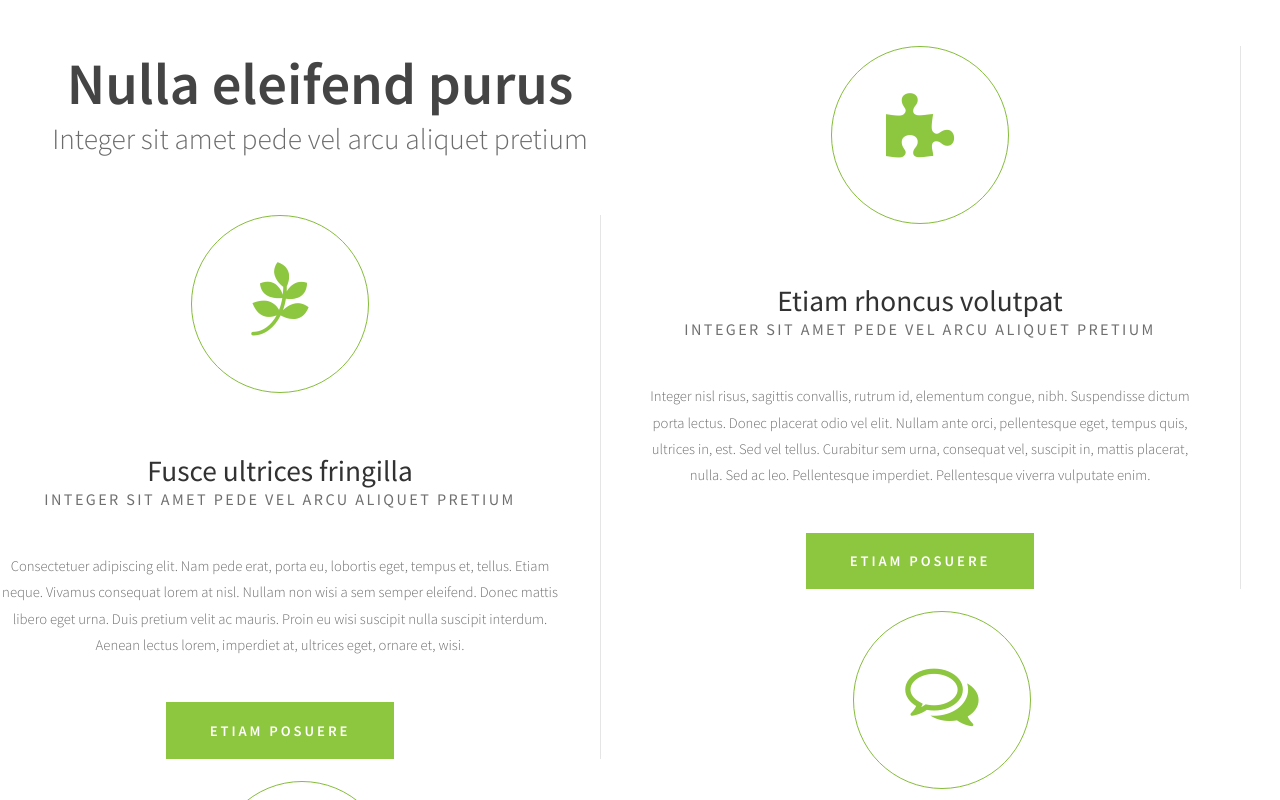
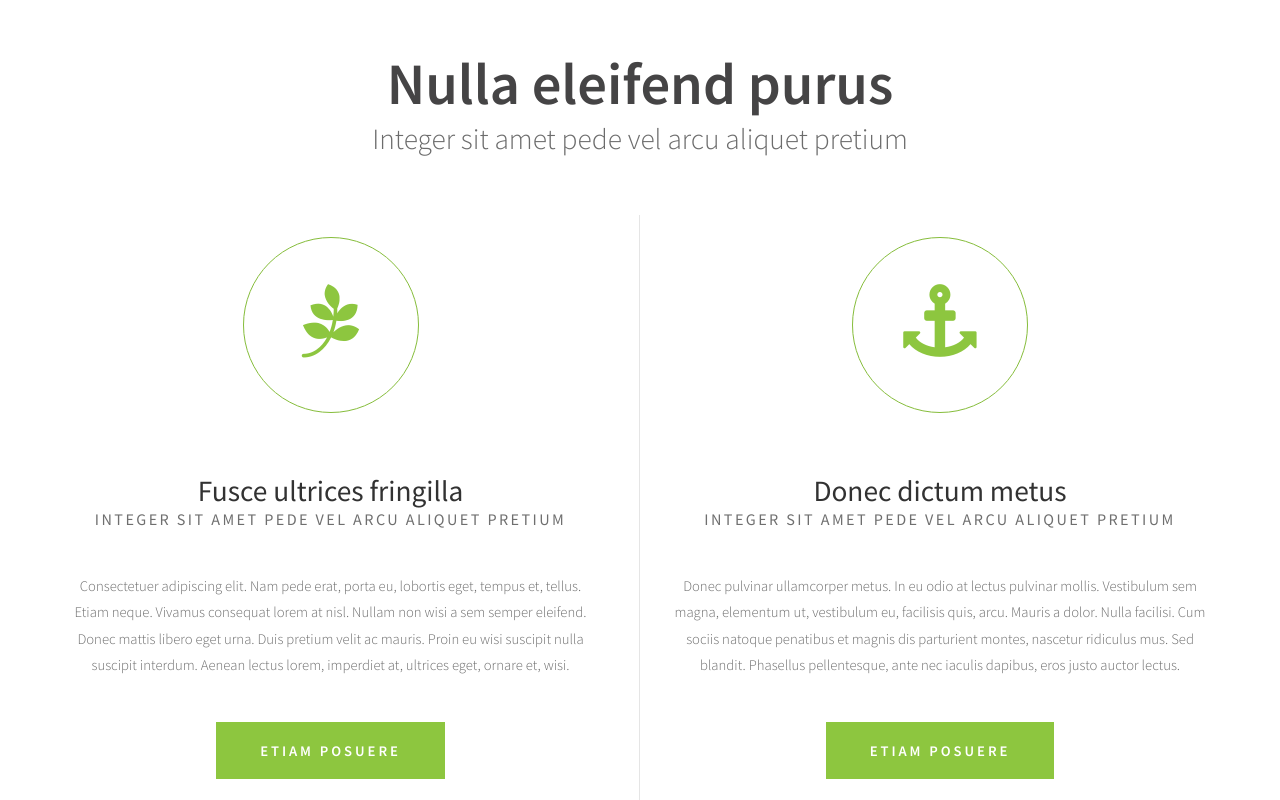
Before and after one commit to YuliyaBond/-imposition, a plain HTML site: page index.html in a window 1280 px wide. Shown: the part 920-1720 px from the top of the page. Drawn offline with Linux system fonts and the light colour scheme.

Commit message:
fix content

```diff
--- a/default.css
+++ b/default.css
@@ -1,4 +1,7 @@
 
+* {
+	box-sizing: border-box;
+}
 html, body
 {
 	height: 100%;
@@ -538,7 +541,8 @@ ul.contact li a.icon-rss:before
 {
 	background: #FFF;
 	display: flex;
-	flex-wrap: wrap;
+	justify-content: center;
+	text-align: center;
 }
 
 .page
@@ -636,9 +640,6 @@ ul.contact li a.icon-rss:before
 	overflow: hidden;
 	padding: 10em 0em;
 	background: #FFF;
-	text-align: center;
-	display: flex;
-	 flex-direction: row;
 }
 
 .featured
@@ -649,6 +650,7 @@ ul.contact li a.icon-rss:before
 .featured .main-title
 {
 	margin-bottom: 4em;
+  flex: 1 1 100%;
 }
 
 .featured .main-title h2
@@ -908,6 +910,8 @@ ul.contact li a.icon-rss:before
 	margin-bottom: 5em;
 	padding-bottom: 5em;
 	border-bottom: 1px solid rgba(0,0,0,.1);
+	display: flex;
+	flex-wrap: wrap;
 }
 
 .extra2 .button
@@ -928,7 +932,9 @@ ul.contact li a.icon-rss:before
 .extra2 .ebox1,
 .extra2 .ebox2
 {
-	width: 560px;
+  padding: 1.5em;
+	margin-bottom: 1.5em;
+	/* width: 560px; */
 }
 
 .extra2  .ebox1
@@ -936,10 +942,12 @@ ul.contact li a.icon-rss:before
 	/*float: left;*/
 	padding-right: 40px;
 	border-right: 1px solid rgba(0,0,0,.1);
+  flex: 0 0 50%;
 }
 
 .extra2 .ebox2
 {
-	margin: 1.5em;
+	/* margin: 1.5em; */
+  flex: 0 0 50%;
 	/*float: right;*/
 }
--- a/index.html
+++ b/index.html
@@ -54,34 +54,38 @@ Released   : 20131202
 		<div class="featured extra2 margin-btm container">
 			<div class="main-title">
 				<h2>Nulla eleifend purus</h2>
-				<span class="byline">Integer sit amet pede vel arcu aliquet pretium</span> </div>
+				<span class="byline">Integer sit amet pede vel arcu aliquet pretium</span>
+			</div>
 
 			<div class="ebox1"> <span class="fa fa-pagelines"></span>
 				<div class="title">
 					<h2>Fusce ultrices fringilla</h2>
 					<span class="byline">Integer sit amet pede vel arcu aliquet pretium</span> </div>
 				<p>Consectetuer adipiscing elit. Nam pede erat, porta eu, lobortis eget, tempus et, tellus. Etiam neque. Vivamus consequat lorem at nisl. Nullam non wisi a sem semper eleifend. Donec mattis libero eget urna. Duis pretium velit ac mauris. Proin eu wisi suscipit nulla suscipit interdum. Aenean lectus lorem, imperdiet at, ultrices eget, ornare et, wisi. </p>
-				<a href="#" class="button">Etiam posuere</a> </div>
+				<a href="#" class="button">Etiam posuere</a>
+			</div>
 			<div class="ebox2"> <span class="fa fa-anchor"></span>
 				<div class="title">
 					<h2>Donec dictum metus</h2>
 					<span class="byline">Integer sit amet pede vel arcu aliquet pretium</span> </div>
 				<p>Donec pulvinar ullamcorper metus. In eu odio at lectus pulvinar mollis. Vestibulum sem magna, elementum ut, vestibulum eu, facilisis quis, arcu. Mauris a dolor. Nulla facilisi. Cum sociis natoque penatibus et magnis dis parturient montes, nascetur ridiculus mus. Sed blandit. Phasellus pellentesque, ante nec iaculis dapibus, eros justo auctor lectus.</p>
-				<a href="#" class="button">Etiam posuere</a> </div>
-		</div>
-		<div class="extra2 container">
+				<a href="#" class="button">Etiam posuere</a>
+			</div>
+
 			<div class="ebox1"> <span class="fa fa-puzzle-piece"></span>
 				<div class="title">
 					<h2>Etiam rhoncus volutpat</h2>
 					<span class="byline">Integer sit amet pede vel arcu aliquet pretium</span> </div>
 				<p>Integer nisl risus, sagittis convallis, rutrum id, elementum congue, nibh. Suspendisse dictum porta lectus. Donec placerat odio vel elit. Nullam ante orci, pellentesque eget, tempus quis, ultrices in, est. Sed vel tellus. Curabitur sem urna, consequat vel, suscipit in, mattis placerat, nulla. Sed ac leo. Pellentesque imperdiet. Pellentesque viverra vulputate enim.</p>
-				<a href="#" class="button">Etiam posuere</a> </div>
+				<a href="#" class="button">Etiam posuere</a>
+			</div>
 			<div class="ebox2"> <span class="fa fa-comments-o"></span>
 				<div class="title">
 					<h2>Mauris vulputate dolor</h2>
 					<span class="byline">Integer sit amet pede vel arcu aliquet pretium</span> </div>
 				<p>Proin gravida orci porttitor enim accumsan lacinia. Donec condimentum, urna non molestie semper, ligula enim ornare nibh, quis laoreet eros quam eget ante. Aliquam libero. Vivamus nisl nibh, iaculis vitae, viverra sit amet, ullamcorper vitae, turpis. Aliquam erat volutpat. Vestibulum dui sem, pulvinar sed, imperdiet nec, iaculis nec, leo. </p>
-				<a href="#" class="button">Etiam posuere</a> </div>
+				<a href="#" class="button">Etiam posuere</a>
+			</div>
 		</div>
 	</div>
 </div>
```
